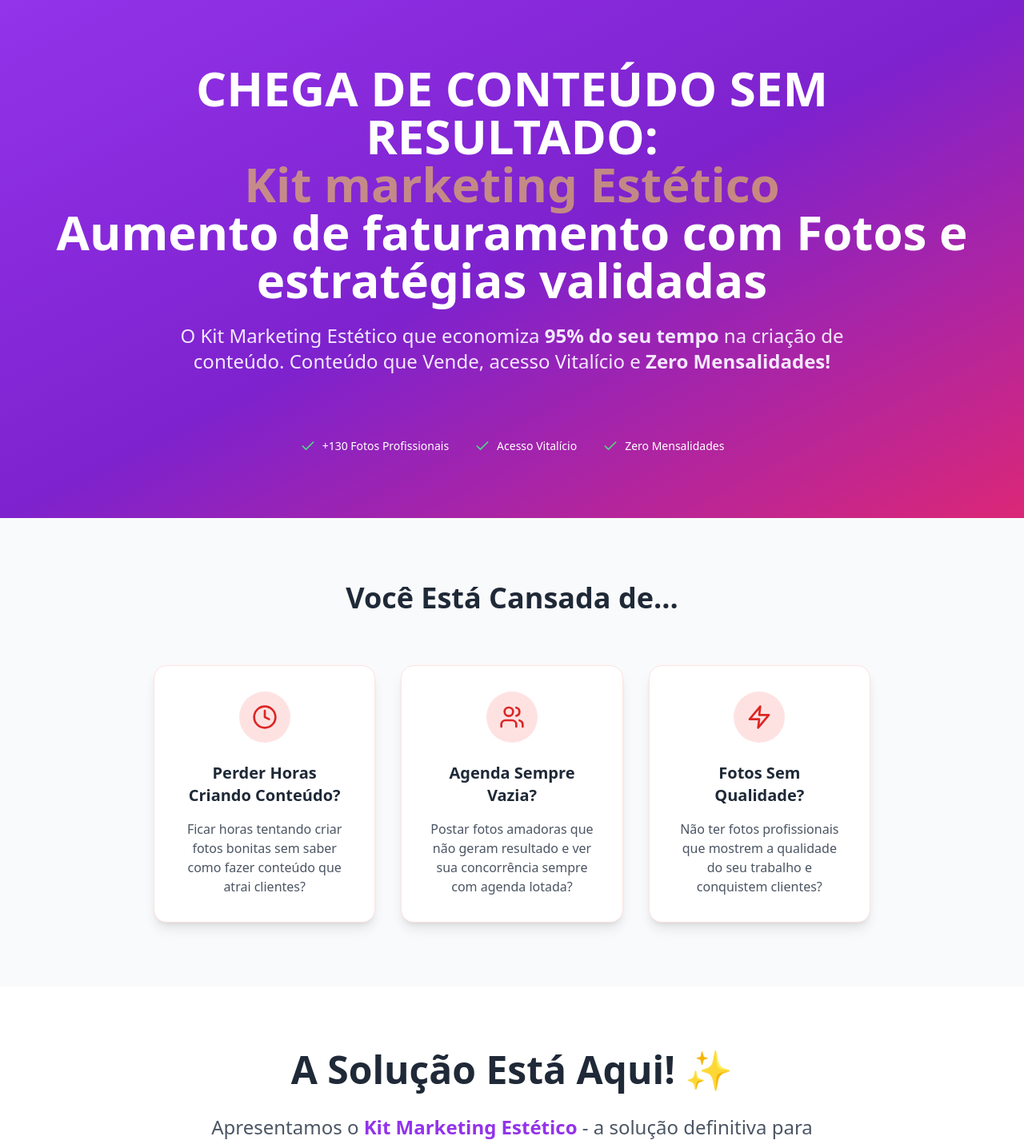
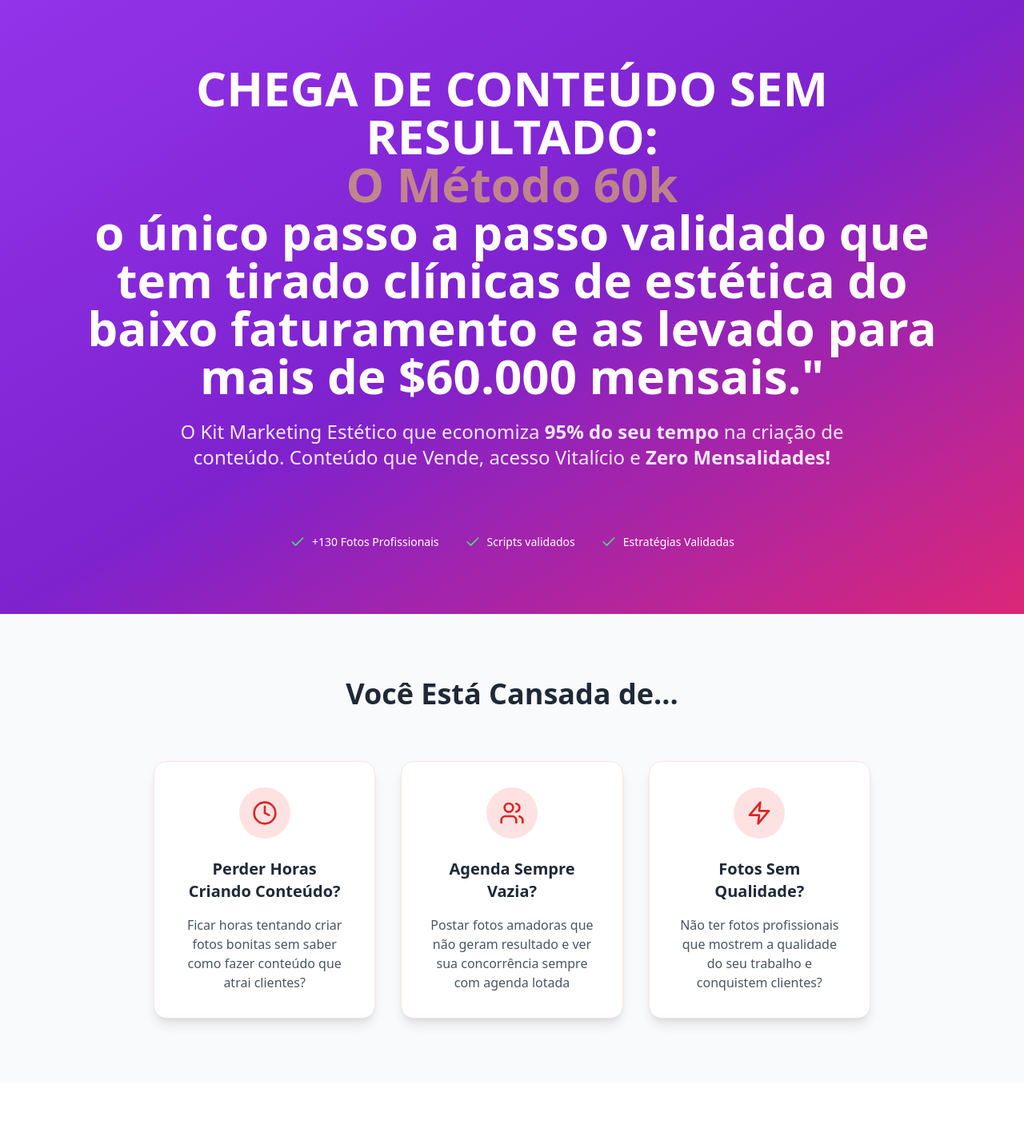
Before and after one commit to Magnus1385/KIT, a React (Vite) app: page / in a window 1280 px wide. Shown: the top 1431 px of the page at 80% size. Built offline with nearby package versions, Linux system fonts and the light colour scheme.

Commit message:
Updated App.tsx

```diff
--- a/src/App.tsx
+++ b/src/App.tsx
@@ -159,8 +159,8 @@ function App() {
         <div className="max-w-6xl mx-auto text-center">
           <h1 className="text-4xl md:text-6xl font-bold mb-6 leading-tight">
             CHEGA DE CONTEÚDO SEM RESULTADO:<br />
-            <span className="text-yellow-300 animate-pulse">Kit marketing Estético</span><br />
-            Aumento de faturamento com Fotos e estratégias validadas
+            <span className="text-yellow-300 animate-pulse">O Método 60k</span><br />
+            o único passo a passo validado que tem tirado clínicas de estética do baixo faturamento e as levado para mais de $60.000 mensais."
           </h1>
           <p className="text-xl md:text-2xl mb-8 text-purple-100 max-w-4xl mx-auto leading-relaxed">
             O Kit Marketing Estético que economiza <strong>95% do seu tempo</strong> na criação de conteúdo.
@@ -177,11 +177,11 @@ function App() {
             </div>
             <div className="flex items-center gap-2">
               <Check className="w-5 h-5 text-green-400" />
-              <span>Acesso Vitalício</span>
+              <span>Scripts validados</span>
             </div>
             <div className="flex items-center gap-2">
               <Check className="w-5 h-5 text-green-400" />
-              <span>Zero Mensalidades</span>
+              <span>Estratégias Validadas</span>
             </div>
           </div>
         </div>
@@ -206,7 +206,7 @@ function App() {
                 <Users className="w-8 h-8 text-red-600" />
               </div>
               <h3 className="text-xl font-bold mb-4 text-center text-gray-800">Agenda Sempre Vazia?</h3>
-              <p className="text-gray-600 text-center">Postar fotos amadoras que não geram resultado e ver sua concorrência sempre com agenda lotada?</p>
+              <p className="text-gray-600 text-center">Postar fotos amadoras que não geram resultado e ver sua concorrência sempre com agenda lotada</p>
             </div>
             <div className="bg-white p-8 rounded-2xl shadow-lg border border-red-100 hover:shadow-xl transition-shadow duration-300">
               <div className="w-16 h-16 bg-red-100 rounded-full flex items-center justify-center mb-6 mx-auto">
```
